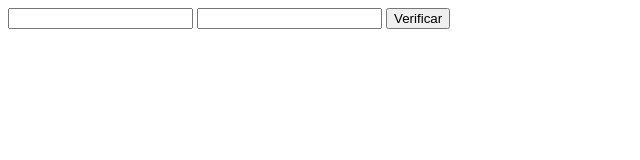
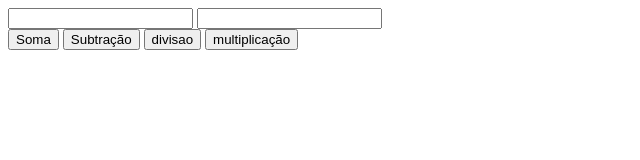
Before and after one commit to IncertiHenri/Calculadora-JS, a plain HTML site: page index.html in a window 1280 px wide. Shown: the whole page, without its empty margins (0-640 px from the left). Drawn offline with Linux system fonts and the light colour scheme.

Commit message:
rev - Remoção da função de verificação

```diff
--- a/index.html
+++ b/index.html
@@ -10,8 +10,12 @@
 
     <input id="valor1"></input>
     <input id="valor2"></input>
-    <button id="botao" onclick="numerosAlerta()">Verificar</button>
-
+    <div>
+    <button class="botao" onclick="soma()">Soma</button>
+    <button class="botao" onclick="subtracao()">Subtração</button>
+    <button class="botao" onclick="divisao()">divisao</button>
+    <button class="botao" onclick="multiplicacao()">multiplicação</button>
+    </div>
 
 </body>
 </html>
--- a/script.js
+++ b/script.js
@@ -1,20 +1,4 @@
+function soma(){
 
-function numerosAlerta(){
-    let valor1 = document.getElementById("valor1").value;
-    let valor2 = document.getElementById("valor2").value;
-
-    if(valor1 === "" || valor2 === ""){
-        alert("Preencha todos os campos!");
-        return;
-    }
-
-    valor1 = parseFloat(document.getElementById("valor1").value);
-    valor2 = parseFloat(document.getElementById("valor2").value);
-
-    if(isNaN(valor1)||isNaN(valor2)){
-        alert("Algum valor é inválido, insira outro valor em números!");
-    } else {
-        alert("Valores válidos, escolha a operação!");
-    }
 
 }
```
